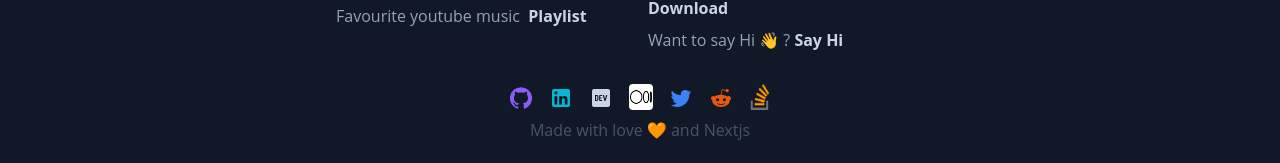
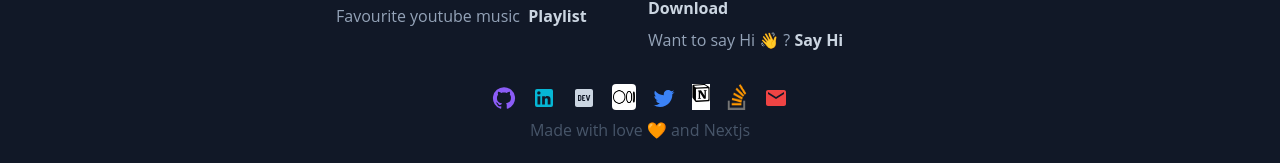
Before and after one commit to ShrihariMohan/shrihari-portfolio, a Next.js app: page / in a window 1280 px wide. Shown: the part 3990-4153 px from the top of the page. Built offline with nearby package versions, Linux system fonts and the light colour scheme.

Commit message:
Fix - Remove unwanted SMS

```diff
--- a/components/Footer/footer.tsx
+++ b/components/Footer/footer.tsx
@@ -43,11 +43,11 @@ const Footer = React.forwardRef<HTMLDivElement>((props, ref) => {
           <DevTo />
           <MediumIcon />
           <Twitter />
-          {/* <Notion /> */}
-          <Reddit />
+          <Notion />
+          {/* <Reddit /> */}
           {/* <Facebook /> */}
           <StackOverflow />
-          {/* <Email /> */}
+          <Email />
           {/* <Buttermilk /> */}
         </Box>
         <p className="text-center text-slate-600 mt-2">
```
